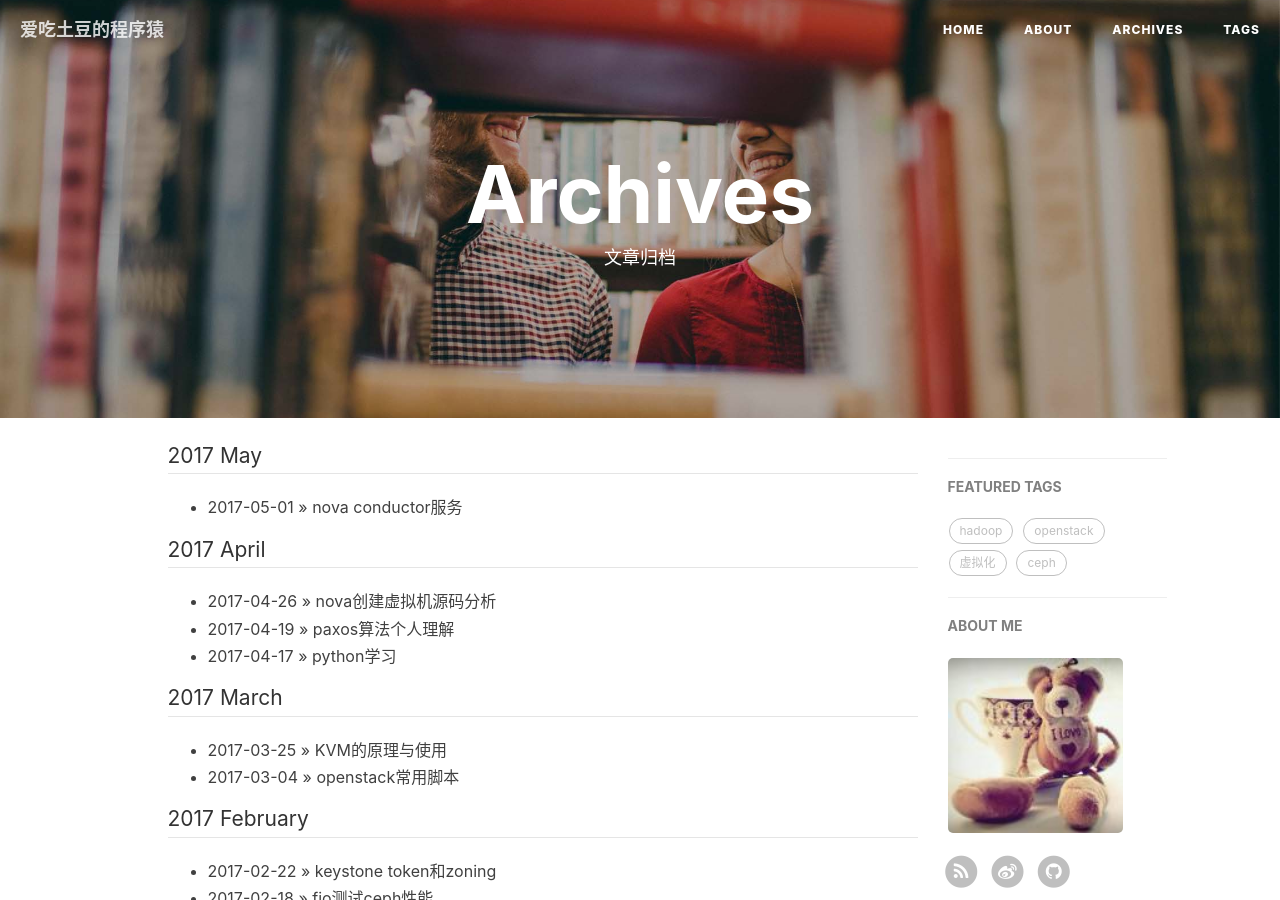
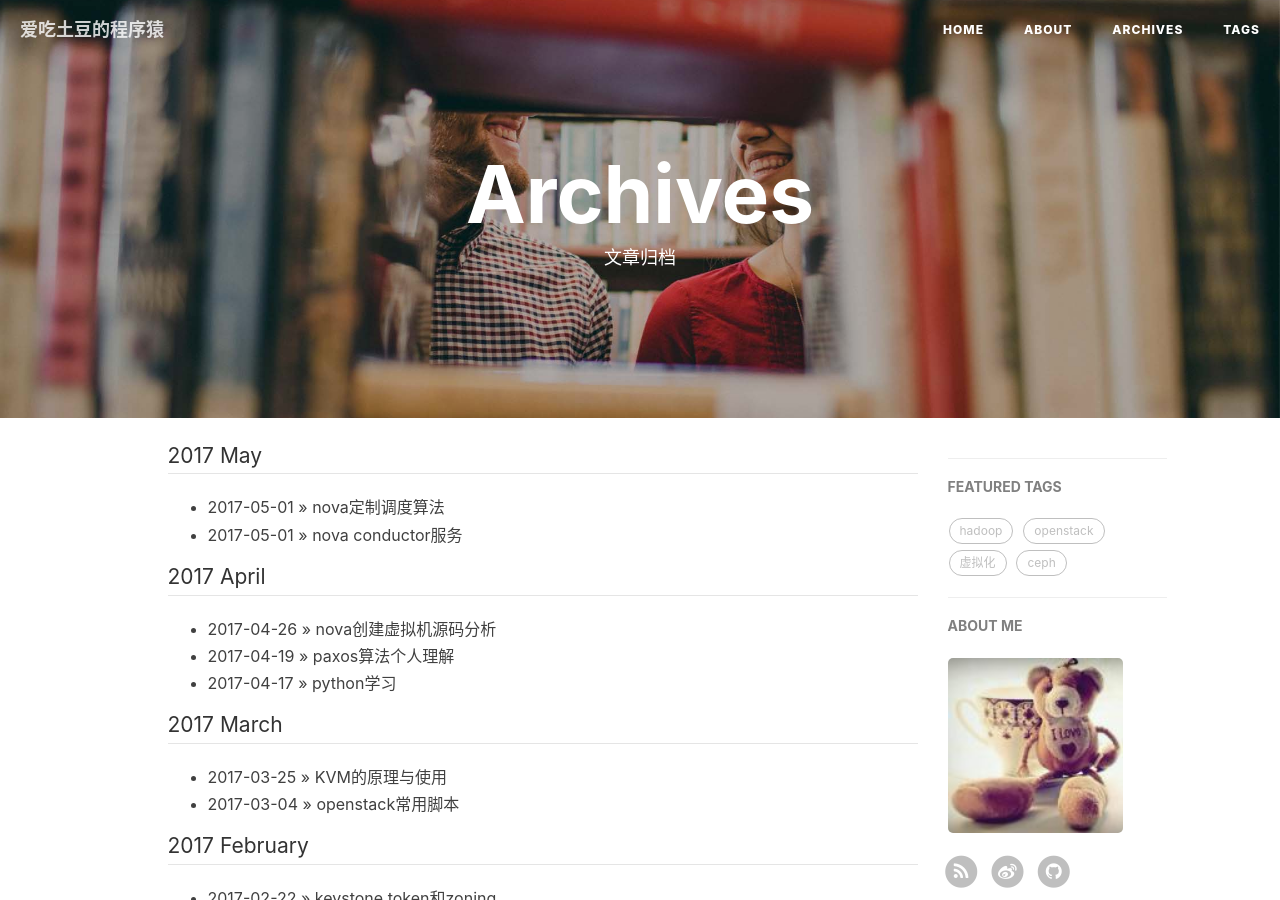
Before and after one commit to eatpotato/eatpotato.github.io, a Jekyll site: the page built from archives.html, in a window 1280 px wide and 900 px high. Built offline with Jekyll 4.4.1, drawn with Linux system fonts in a browser that asks for light colours; nearby versions of some CDN libraries; comment, search, counter and statistics services are not loaded; some of the changed lines change nothing that is shown.

Commit message:
update my blog

````diff
--- /dev/null
+++ b/_posts/2017-05-01-nova-scheduler-analyse.md
@@ -0,0 +1,200 @@
+---
+layout:     post
+title:      nova定制调度算法
+date:       2017-05-01
+author:     xue
+catalog:    true
+tags:
+    - openstack
+---
+
+
+以nova kilo版本为例
+## nova调度过程分析
+
+之前创建虚拟机流程分析提到过：
+
+```
+
+#nova/scheduler/manager.py
+class SchedulerManager(manager.Manager):
+        @messaging.expected_exceptions(exception.NoValidHost)
+    def select_destinations(self, context, request_spec, filter_properties):
+        '''driver其实就是调度算法实现，由配置文件决定，通常用的比较多的就是filter_scheduler，
+        对应filter_scheduler.py模块,该模块首先通过host_manager拿到所有的计算节点信息，
+        然后通过filters过滤掉不满足条件的计算节点，剩下的节点通过weigh方法计算权值，
+        最后选择权值高的作为候选计算节点返回。nova-scheduler进程结束。'''
+        dests = self.driver.select_destinations(context, request_spec,
+            filter_properties)
+        return jsonutils.to_primitive(dests)
+```
+
+driver在SchedulerManager 的__init__方法中定义
+
+```
+class SchedulerManager(manager.Manager):
+    def __init__(self, scheduler_driver=None, *args, **kwargs):
+        if not scheduler_driver:
+            scheduler_driver = CONF.scheduler_driver
+        #driver 是通过配置文件中的选项值指定的类来返回的对象
+        self.driver = importutils.import_object(scheduler_driver)
+
+```
+
+
+在nova的配置文件中：
+
+```
+scheduler_driver=nova.scheduler.filter_scheduler.FilterScheduler
+```
+
+继续往下分析：
+
+
+```
+#nova/scheduler/filter_scheduler.py
+class FilterScheduler(driver.Scheduler):
+    def select_destinations(self, context, request_spec, filter_properties):
+        ...
+        # 需要创建的 Instances 的数量
+        num_instances = request_spec['num_instances']
+        # 获取满足笫一次过滤条件的主机列表 List
+        selected_hosts = self._schedule(context, request_spec,
+                                        filter_properties)
+        # 当请求的 Instance 数量大于合适的主机数量时，不会创建 Instance 且输出错误信息
+        if len(selected_hosts) < num_instances and\
+            len(selected_hosts) >= min_instances:
+            ...
+        elif len(selected_hosts) < min_instances:
+            ...
+        dests = [dict(host=host.obj.host, nodename=host.obj.nodename,
+                      limits=host.obj.limits) for host in selected_hosts]
+        ...
+        return dests
+
+
+    def _schedule(self, context, request_spec, filter_properties):
+        ...
+        #获取所有Hosts 状态,主要用来去除不活跃的节点
+        hosts = self._get_all_host_states(elevated)
+        #调用HostManager的get_filtered_hosts方法来选择可用的计算节点
+        hosts = self.host_manager.get_filtered_hosts(hosts,
+                        filter_properties, index=num, context=context)
+        ...
+        #通过 Weighed 选取最优 Host
+        weighed_hosts = self.host_manager.get_weighed_hosts(hosts,
+                    filter_properties, context=context)
+        ...
+        return selected_hosts
+```
+
+再来看看get_filtered_hosts的调用过程：
+
+```
+#nova/scheduler/host_manager.py
+class HostManager(object):
+    def get_filtered_hosts(self, hosts, filter_properties,
+            filter_class_names=None, index=0, context=None):
+        ...
+        if filter_class_names is None:
+            filters = self.default_filters
+        else:
+            filters = self._choose_host_filters(filter_class_names)
+        ...
+
+    def _choose_host_filters(self, filter_cls_names):
+        ...
+        #将filter_cls_names封装成列表
+        if not isinstance(filter_cls_names, (list, tuple)):
+            filter_cls_names = [filter_cls_names]
+
+        good_filters = []
+        bad_filters = []
+        for filter_name in filter_cls_names:
+            if filter_name not in self.filter_obj_map:
+                if filter_name not in self.filter_cls_map:
+                    bad_filters.append(filter_name)
+                    continue
+                filter_cls = self.filter_cls_map[filter_name]
+                self.filter_obj_map[filter_name] = filter_cls()
+            good_filters.append(self.filter_obj_map[filter_name])
+        if bad_filters:
+            msg = ", ".join(bad_filters)
+            raise exception.SchedulerHostFilterNotFound(filter_name=msg)
+        return good_filters
+
+    def __init__(self):
+        self.filter_handler = filters.HostFilterHandler()
+        #__init__方法中调用get_matching_classes方法去加载nova.conf配置文件的scheduler_available_filters属性设置的fileter
+        filter_classes = self.filter_handler.get_matching_classes(
+                CONF.scheduler_available_filters)
+        self.filter_cls_map = {cls.__name__: cls for cls in filter_classes}
+        self.default_filters = self._choose_host_filters(self._load_filters())
+
+    def _load_filters(self):
+        return CONF.scheduler_default_filters
+
+```
+nova.conf中的相关配置如下：
+
+```
+scheduler_available_filters=nova.scheduler.filters.all_filters
+scheduler_default_filters=RetryFilter,AvailabilityZoneFilter,RamFilter,ComputeFilter,ComputeCapabilitiesFilter,ImagePropertiesFilter
+```
+
+总结一下_choose_host_filters的工作流程：
+
+1. 将filter_cls_names封装成列表
+2. 依次检查filter_cls_names中的所有可用的filter列表（个人理解，其检查过程就是判断scheduler_default_filters定义的filter能不能在nova/filter/下找到相关类）
+3. 返回可用filter列表
+
+
+## 添加自定义filter
+
+自定义一个filter类，specified_host_filter.py：
+
+```
+
+from oslo_log import log as logging
+
+from nova.scheduler import filters
+
+LOG = logging.getLogger(__name__)
+
+#任何filter类必须继承filters.BaseHostFilter类
+class SpecifiedHostFilter(filters.BaseHostFilter):
+    def __init__(self):
+        #通知成功加载SpecifiedHostFilter类
+        LOG.info("SpecifiedHostFilter is initialized!")
+
+    #host_passes是每个类必须实现的方法,host_state保存了询问的计算节点的信息
+    #filter_properties保存了一些帮助nvoa scheduler完成调度的信息
+    def host_passes(slef, host_state, filter_properties):
+        #获取客户端要求的计算节点主机名
+        scheduler_hints = filter_properties.get('scheduler_hints',{})
+        requested_host = scheduler_hints.get('requested_host',None)
+        #如果客户提供了要求的计算节点，则检查当前计算节点与客户要求的节点是否匹配
+        if requested_host:
+        	return requested_host ==host_state.host
+        #如果客户没有提供要求的计算节点，则返回真
+        return true
+```
+
+将自定义filter放在nova目录下，形成下面的目录结构:
+
+```
+├── scheduler
+├── myproject
+│   ├── __init__.py
+│   ├── specified_host_filter.py
+```
+
+修改nova.conf配置文件，
+
+```
+scheduler_available_filters=nova.scheduler.filters.all_filters
+scheduler_available_filters=nova.myproject.specified_host_filter.SpecifiedHostFilter
+scheduler_default_filters=RetryFilter,AvailabilityZoneFilter,RamFilter,ComputeFilter,ComputeCapabilitiesFilter,ImagePropertiesFilter,SpecifiedHostFilter
+```
+
+重启nova-scheduler服务
````
Also changed, not shown: _posts/2017-05-01-nova-conductor-analyse.md (+5 -2 lines).
